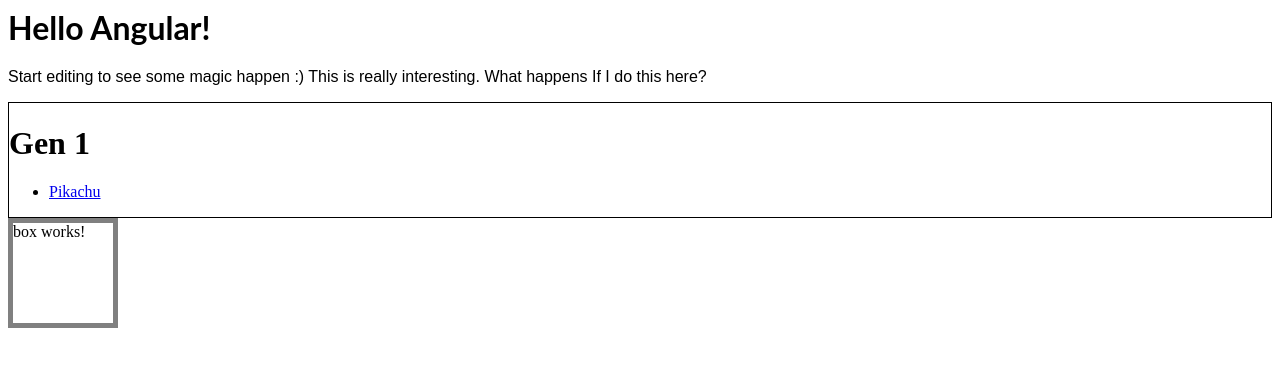
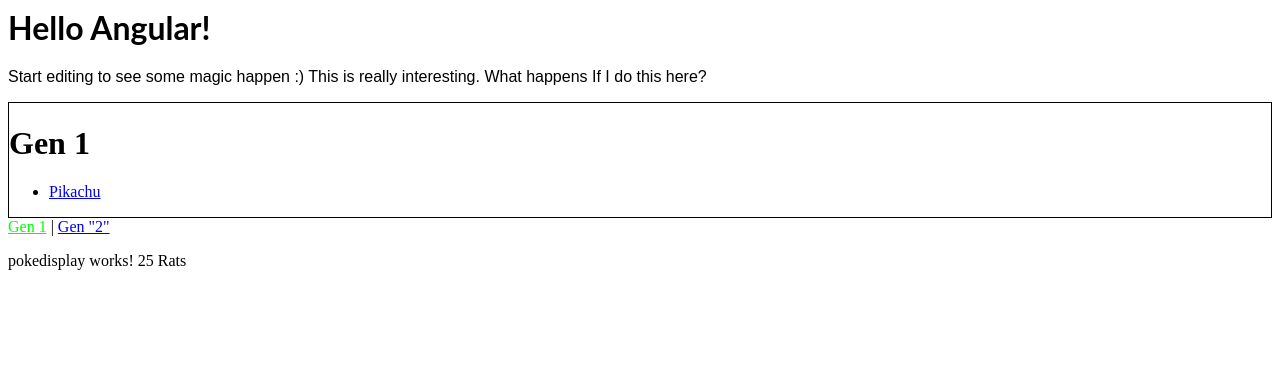
Before and after one commit to Reethe/JonAngular, an Angular app: page /pokedisplay/25 in a window 1280 px wide. Before the commit this address led to /. Shown: the top 366 px of the page. Built offline with nearby package versions, Linux system fonts and the light colour scheme.

Commit message:
6 files modified

```diff
--- a/src/app/app-routing.module.ts
+++ b/src/app/app-routing.module.ts
@@ -4,7 +4,7 @@
 import { PokedisplayComponent } from './pokedisplay/pokedisplay.component';
 
 const routes: Routes = [
-  { path: 'pokedisplay', component: PokedisplayComponent}
+  { path: 'pokedisplay/:poke', component: PokedisplayComponent}
 ];
 
 @NgModule({
@@ -12,3 +12,4 @@
   exports: [RouterModule]
 })
 export class AppRoutingModule { }
+export const routingComponents = [PokedisplayComponent]
--- a/src/app/app.component.html
+++ b/src/app/app.component.html
@@ -5,6 +5,9 @@
   What happens If I do this here?
 </p>
 <app-gen1></app-gen1>
-<app-box></app-box>
-
+<nav>
+  <a routerLink="/pokedisplay/25" routerLinkActive="active">Gen 1</a>
+  |
+  <a routerLink="/pokedisplay/322" routerLinkActive="active">Gen "2"</a>
+</nav>
 <router-outlet></router-outlet>
--- a/src/app/app.module.ts
+++ b/src/app/app.module.ts
@@ -2,17 +2,17 @@
 import { BrowserModule } from '@angular/platform-browser';
 import { FormsModule } from '@angular/forms';
 
-import {AppRoutingModule } from './app-routing.module';
+import {AppRoutingModule, routingComponents } from './app-routing.module';
 
 import { AppComponent } from './app.component';
 import { HelloComponent } from './hello.component';
 import { BoxComponent } from './box/box.component';
 import { Gen1Component } from './gen1/gen1.component';
-import { PokedisplayComponent } from './pokedisplay/pokedisplay.component';
+
 
 @NgModule({
   imports:      [ BrowserModule, FormsModule, AppRoutingModule ],
-  declarations: [ AppComponent, HelloComponent, BoxComponent, Gen1Component, PokedisplayComponent ],
+  declarations: [ AppComponent, HelloComponent, BoxComponent, Gen1Component, routingComponents ],
   bootstrap:    [ AppComponent ]
 })
 export class AppModule { }
--- a/src/app/pokedisplay/pokedisplay.component.html
+++ b/src/app/pokedisplay/pokedisplay.component.html
@@ -1,3 +1,5 @@
 <p>
  pokedisplay works!
+ {{pokemon}}
+ Rats
 </p>
--- a/src/app/pokedisplay/pokedisplay.component.ts
+++ b/src/app/pokedisplay/pokedisplay.component.ts
@@ -1,4 +1,6 @@
 import { Component, OnInit } from '@angular/core';
+
+import { ActivatedRoute, Router } from '@angular/router';
 
 @Component({
   selector: 'app-pokedisplay',
@@ -7,9 +9,19 @@
 })
 export class PokedisplayComponent implements OnInit {
 
-  constructor() { }
+  public pokemon: number = 1;
+
+  constructor(private route: ActivatedRoute,
+    private router: Router) {
+
+  }
 
   ngOnInit() {
+    const id = +this.route.snapshot.paramMap.get('poke');
+
+    this.pokemon= id;
+    console.log(id);
+    //this.pokemon = id;
   }
 
 }
--- a/src/styles.css
+++ b/src/styles.css
@@ -1 +1,5 @@
 /* Add application styles & imports to this file! */
+
+nav a.active {
+  color: lime
+}
```
